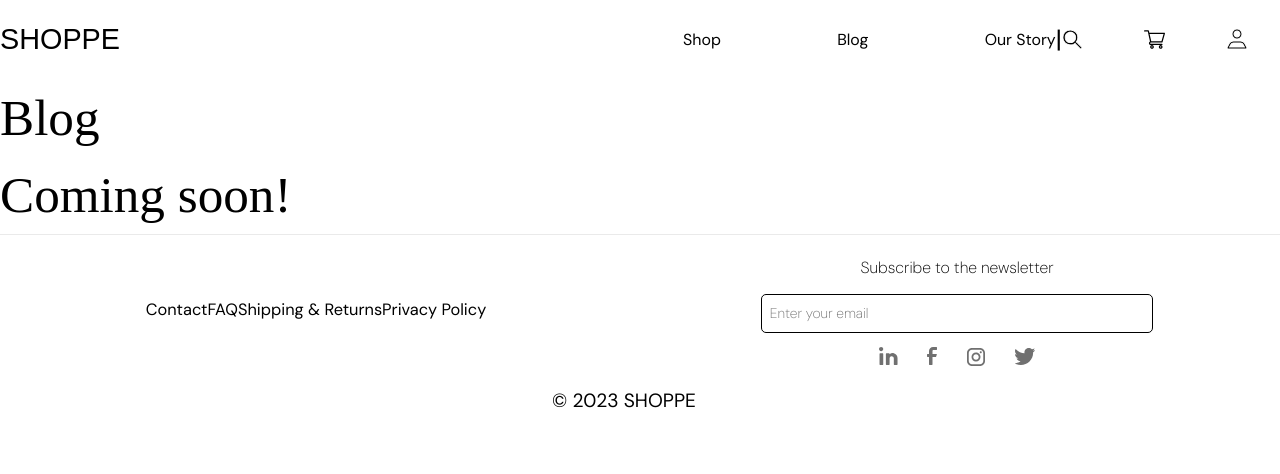
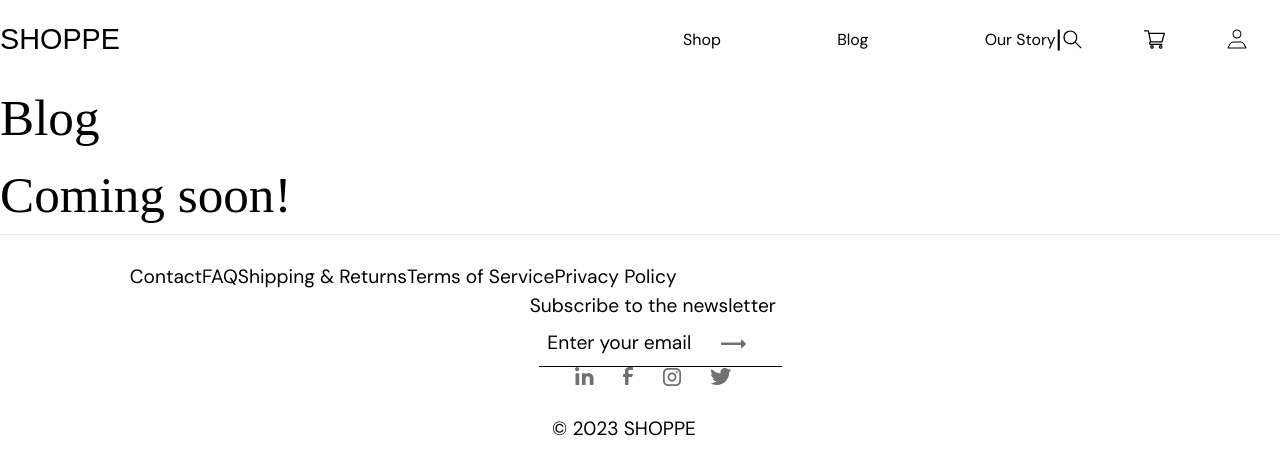
Before and after one commit to danieldraganweb/shoppe-next-app, a Next.js app: page /blog in a window 1280 px wide. Shown: the top 474 px of the page. Built offline with nearby package versions, Linux system fonts and the light colour scheme; a web font is replaced by a local one.

Commit message:
style footer

```diff
--- a/app/components/Footer.tsx
+++ b/app/components/Footer.tsx
@@ -8,37 +8,48 @@ const Footer = () => {
     <>
       <footer className={styles.footer}>
         <div className={styles.footerLinks}>
-          {/* <Link href="/" className={styles.footerLinksItem}>
-            <h3>Home</h3>
-          </Link> */}
           <Link href="/" className={styles.footerLinksItem}>
-            <h3>Contact</h3>
+            <h4>Contact</h4>
           </Link>
           <Link href="/" className={styles.footerLinksItem}>
-            <h3>FAQ</h3>
+            <h4>FAQ</h4>
           </Link>
           <Link href="/" className={styles.footerLinksItem}>
-            <h3>Shipping & Returns</h3>
+            <h4>Shipping & Returns</h4>
           </Link>
-          {/* <Link href="/terms-of-service">
-            <h3>Terms of Service</h3>
-          </Link> */}
+          <Link href="/terms-of-service" className={styles.footerLinksItem}>
+            <h4>Terms of Service</h4>
+          </Link>
           <Link href="/" className={styles.footerLinksItem}>
-            <h3>Privacy Policy</h3>
+            <h4>Privacy Policy</h4>
           </Link>
         </div>
         <div className={styles.footerSocial}>
-          <div className={styles.inputContainer}>
-            <label className={styles.emailPlaceholder}>
-              Subscribe to the newsletter
-            </label>
+          <label className={styles.emailPlaceholder}>
+            Subscribe to the newsletter
+          </label>
+          <div className={styles.inputContainerBtn}>
             <input
               type="text"
               placeholder="Enter your email"
               className={styles.footerEmailInput}
             ></input>
-            <SocialSVG />
+            <div className={styles.submitBtn}>
+              <svg
+                xmlns="http://www.w3.org/2000/svg"
+                width="25"
+                height="9"
+                viewBox="0 0 25 9"
+                fill="none"
+              >
+                <path
+                  d="M0 4.99124V3.74124C0 3.39606 0.279908 3.11624 0.625193 3.11624H20.0062V0.616238C20.0097 0.366191 20.1619 0.142308 20.3933 0.0470931C20.6246 -0.0481216 20.8904 0.00366328 21.069 0.178738L24.8201 3.92874C25.0599 4.17601 25.0599 4.56897 24.8201 4.81624L21.069 8.56624C20.8887 8.74287 20.6199 8.79382 20.3875 8.69542C20.1551 8.59702 20.0047 8.36856 20.0062 8.11624V5.61624H0.625193C0.279908 5.61624 0 5.33642 0 4.99124Z"
+                  fill="#707070"
+                />
+              </svg>
+            </div>
           </div>
+          <SocialSVG />
         </div>
       </footer>
       <div className={styles.footerLegal}>
--- a/app/styles/components/Footer.module.scss
+++ b/app/styles/components/Footer.module.scss
@@ -10,13 +10,13 @@
     max-width: 78rem;
     margin: 0 auto;
     display: flex;
-    flex-direction: row;
+    flex-direction: column;
     justify-content: center;
     background-color: $secondary-color;
     color: $primary-color;
     padding: 1.5em;
     text-align: center;
-    font-size: 14px;
+    font-size: clamp(0.8rem, 1.5vw, 1.25rem);
     font-weight: 100;
     font-family: "DM Sans", sans-serif;
     border-top: 1px solid #eaeaea;
@@ -32,17 +32,13 @@
 .footerLinks{
     display: flex;
     flex-direction: row;
-    justify-content: flex-start;
+    justify-content: center;
     align-items: center;
-    flex-basis: 50%;
-    width: 50%;
-    max-width: 78rem;
+    flex-basis: 60%;
+    width: 60%;
     margin: 0 auto;
 }
 .footerLinksItem{
-    display: flex;
-    flex-direction: column;
-    justify-content: space-between;
     align-items: center;
     max-width: 78rem;
     margin: 0 auto;
@@ -53,24 +49,31 @@
 .footerSocial{
     display: flex;
     flex-direction:column;
-    justify-content: space-between;
+    justify-content: flex-end;
     align-items: center;
-    flex-basis: 30%;
-    width: 30%;
+    flex-basis: 100%;
+    width: 100%;
+    margin: 0 auto;
+    width: 100%;
+    max-width: 78em;
+    margin-top: 1em;
+    margin-bottom: 1em;
 
-    margin: 0 auto;
 
 }
+
 .emailPlaceholder{
-    font-size: 1rem;
+    font-size: clamp(0.8rem, 1.5vw, 1.25rem);
+    font-weight: 400;
     font-family: "DM Sans", sans-serif;
     color: #000000;
+}
 
-}
 .footerSocialItem{
     display: flex;
     flex-direction: row;
 }
+
 .footerLegal{
     width: 100%;
     max-width: 78rem;
@@ -82,38 +85,59 @@
     text-align: center;
     font-size: clamp(0.8rem, 1.5vw, 1.25rem);
 }
+
 .SVGcontainer{
     display: flex;
     flex-direction: row;
     justify-content: space-between;
     align-items: center;
     width: 100%;
+    margin: 0 auto;
     margin-top: 1em;
-    margin: 0 auto;
 }
 .inputContainer{
     display: flex;
     flex-direction: column;
     justify-content: center;
-    gap: 1em;
+    // gap: 1em;
     align-items: center;
     width: 100%;
-    margin-top: 1em;
-    margin-bottom: 1em;
     margin: 0 auto;
     box-sizing: border-box;
+    margin-top: 1em;
+
 }
+
 .footerEmailInput{
     width: 100%;
     padding: 0.5rem;
     border: 1px solid #000000;
-    border-radius: 5px;
-    font-size: 1rem;
-    font-family: "DM Sans", sans-serif;
-    color: #000000;
-    background-color: #ffffff;
+    font-size: 0.5rem;
+    font-weight: 400;
+    border-style: none;
+    box-sizing: border-box;
+    border-bottom: 1px solid #000000;
+
     &:focus{
         outline: none;
         border: 1px solid #000000;
+        font-size: $font-size-small;
     }
 }
+.footerEmailInput::placeholder{
+    font-size: clamp(0.8rem, 1.5vw, 1.25rem);
+    font-weight: 400;
+    color: $primary-color;
+}
+.inputContainerBtn{
+    position: relative;
+    margin-bottom: 1.5em;
+
+    svg{
+        position: absolute;
+        top: 50%;
+        right: 1em;
+        left: 80%;
+        transform: translateY(-50%);
+    }
+}
```
